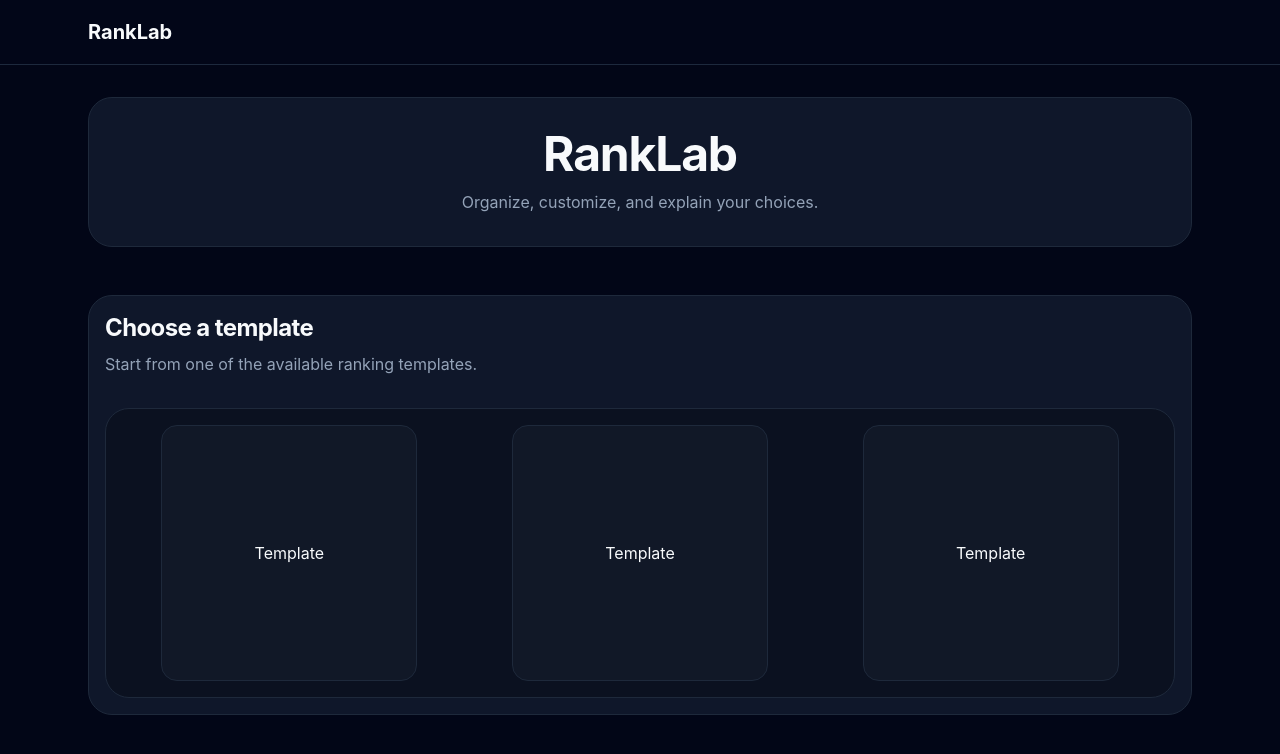
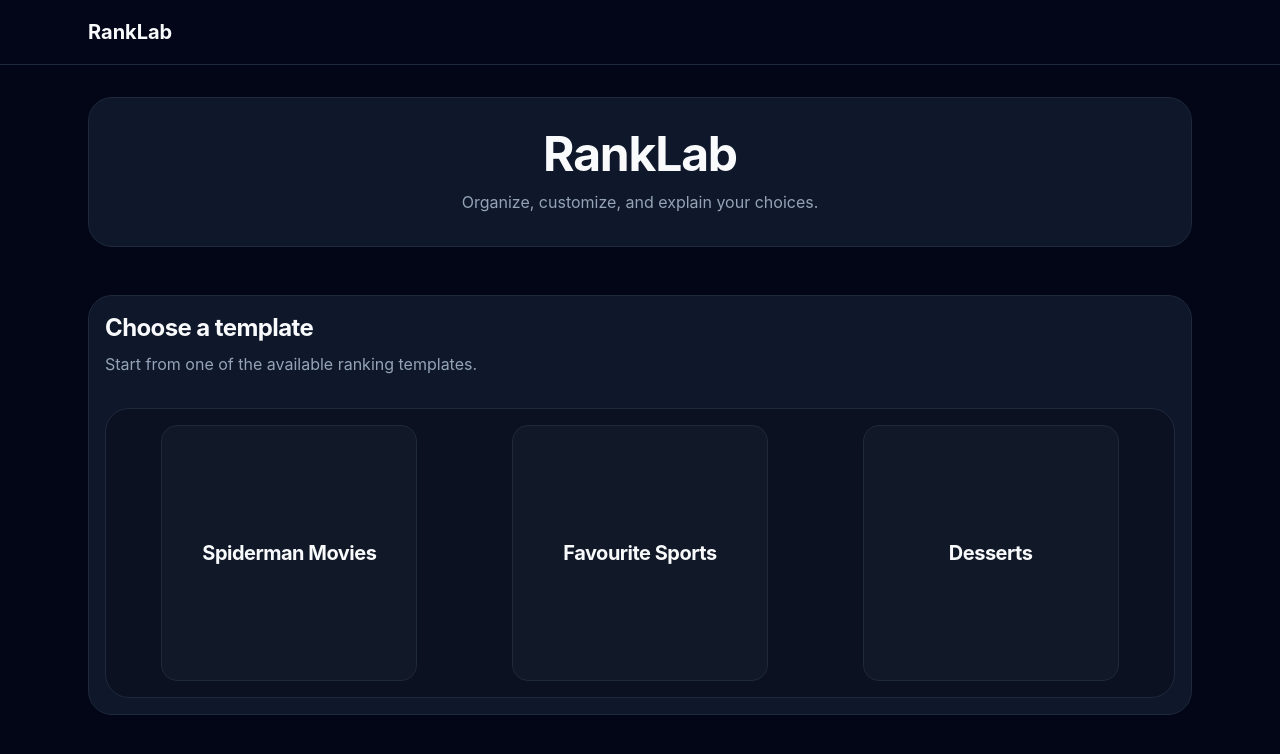
Before and after one commit to SantiG11/ranklab, a React (Vite) app: page / in a window 1280 px wide. Shown: the top 754 px of the page. Built offline with nearby package versions, Linux system fonts and the light colour scheme.

Commit message:
Basic TemplateCard component created

```diff
--- /dev/null
+++ b/src/components/TemplateCard.tsx
@@ -0,0 +1,11 @@
+type TemplateCardProps = {
+  title: string;
+};
+
+export default function TemplateCard({ title }: TemplateCardProps) {
+  return (
+    <div className="app-card app-card-hover flex flex-col aspect-square h-full w-full items-center justify-center overflow-hidden p-4 sm:max-w-64">
+      <h3 className="app-title text-center text-xl">{title}</h3>
+    </div>
+  );
+}
--- a/src/pages/HomePage.tsx
+++ b/src/pages/HomePage.tsx
@@ -1,3 +1,5 @@
+import TemplateCard from "../components/TemplateCard";
+
 export function HomePage() {
   return (
     <main className="app-page">
@@ -22,17 +24,9 @@ export function HomePage() {
           </div>
 
           <div className="grid grid-cols-1 justify-items-center gap-4 rounded-3xl border border-app-border bg-app-bg-soft p-4 sm:grid-cols-3">
-            <div className="app-card app-card-hover flex aspect-square h-full w-full items-center justify-center overflow-hidden p-2 sm:max-w-64">
-              Template
-            </div>
-
-            <div className="app-card app-card-hover flex aspect-square h-full w-full items-center justify-center overflow-hidden p-2 sm:max-w-64">
-              Template
-            </div>
-
-            <div className="app-card app-card-hover flex aspect-square h-full w-full items-center justify-center overflow-hidden p-2 sm:max-w-64">
-              Template
-            </div>
+            <TemplateCard title="Spiderman Movies" />
+            <TemplateCard title="Favourite Sports" />
+            <TemplateCard title="Desserts" />
           </div>
         </section>
       </div>
```
